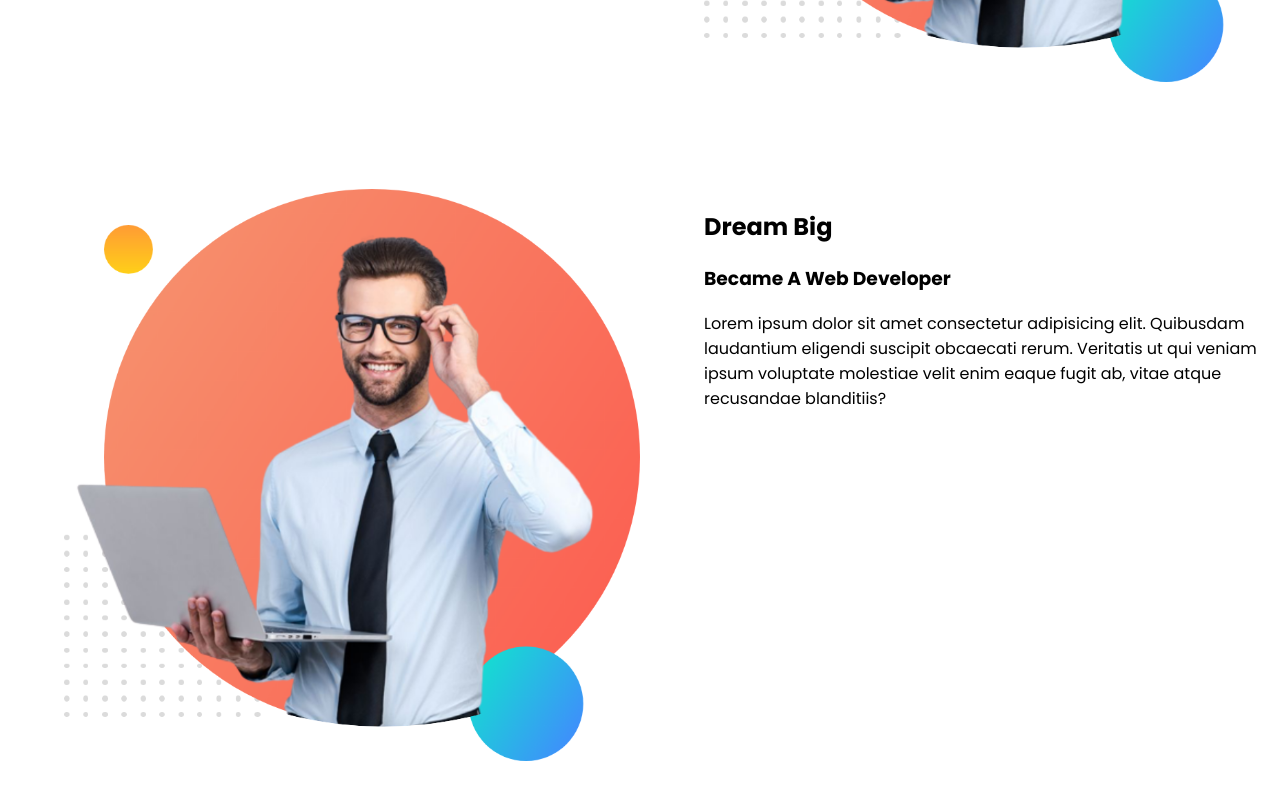
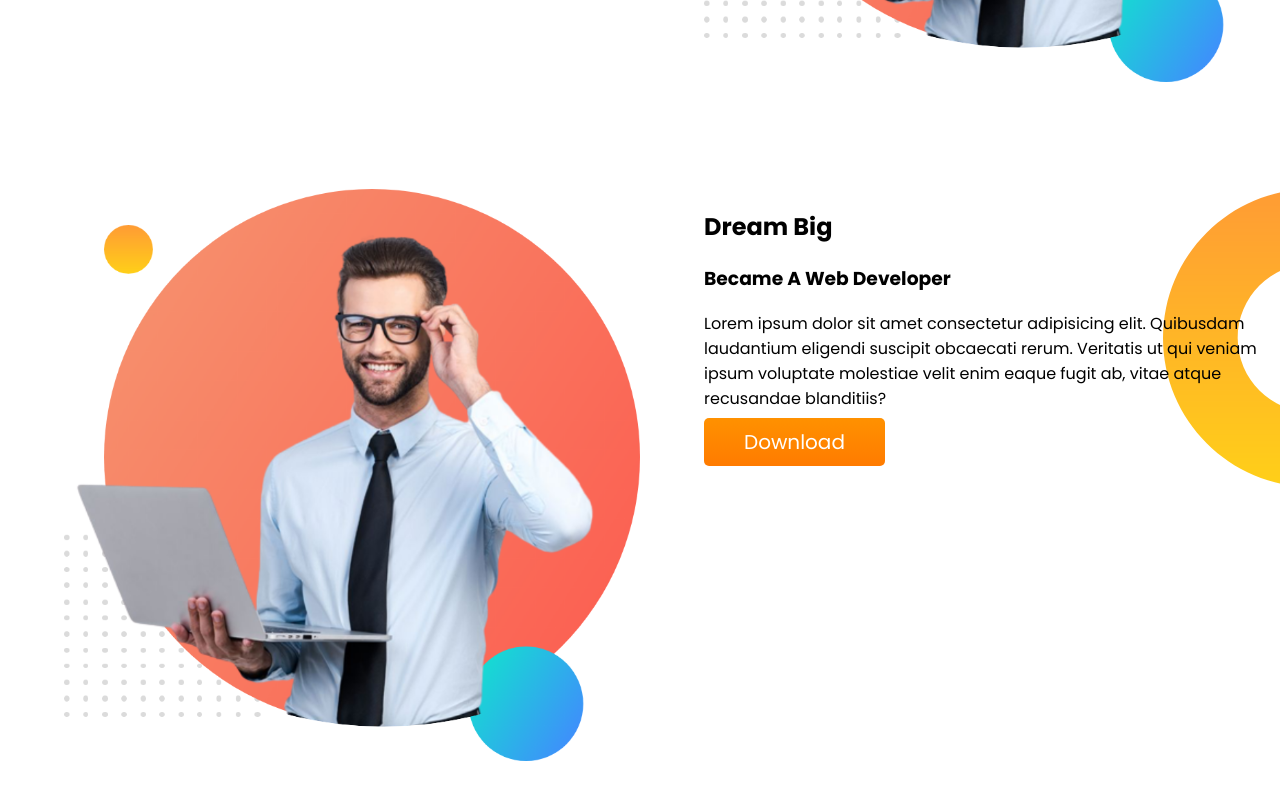
Before and after one commit to WebAbhRatul/ratul-portfolio, a plain HTML site: page index.html in a window 1280 px wide. Shown: the part 490-1290 px from the top of the page. Drawn offline with Linux system fonts and the light colour scheme.

Commit message:
Dream Big

```diff
--- a/css/style.css
+++ b/css/style.css
@@ -32,3 +32,9 @@ section {
   background-image: url(../img/top-banner.png);
   background-repeat: no-repeat;
 }
+
+.dream-big {
+  background-image: url(../img/dream-bg.png);
+  background-repeat: no-repeat;
+  background-position: top right;
+}
--- a/index.html
+++ b/index.html
@@ -43,6 +43,7 @@
           ipsum voluptate molestiae velit enim eaque fugit ab, vitae atque
           recusandae blanditiis?
         </p>
+        <a href="" target="_blank" class="link-button">Download</a>
       </div>
     </section>
   </body>
```
Also changed, not shown: img/dream-bg.png (added).
